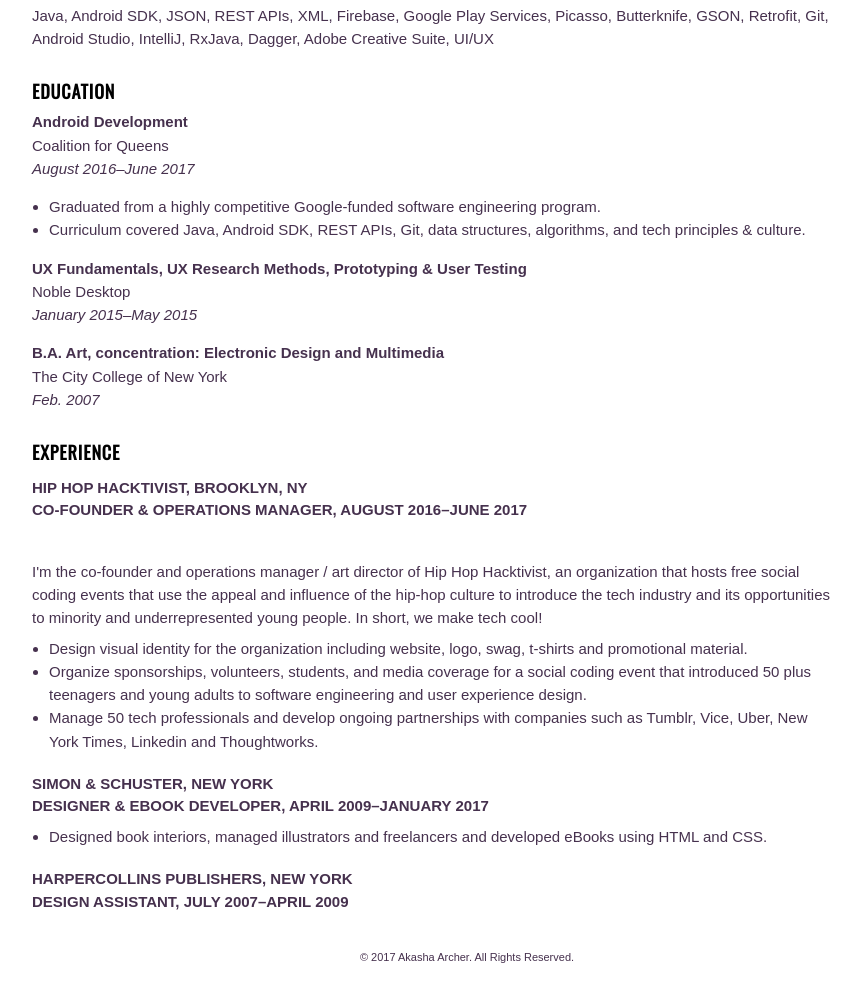
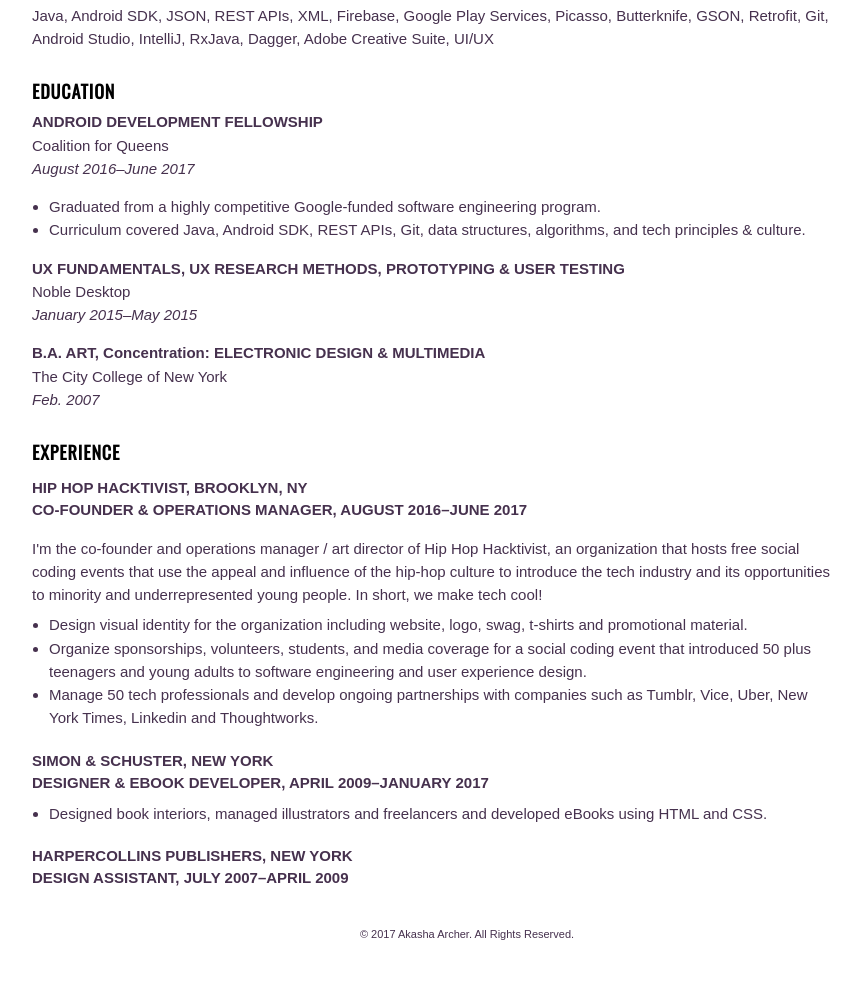
Before and after one commit to akasha-archer/akasha-archer.github.io, a plain HTML site: page resume.html in a window 1280 px wide. Shown: the part 293-1283 px from the top of the page, without its empty margins (173-1034 px from the left). After the commit the page ends 1260 px from the top, so only its background shows below. Drawn offline with nearby package versions, Linux system fonts and the light colour scheme.

Commit message:
Update resume.html

```diff
--- a/resume.html
+++ b/resume.html
@@ -58,7 +58,7 @@
 
 <h5>EDUCATION</h5>
 
-<p class="degree">Android Development
+<p class="degree">ANDROID DEVELOPMENT FELLOWSHIP
 <p class="plain"> Coalition for Queens
 <br>
 <em>August 2016&ndash;June 2017</em>
@@ -73,7 +73,7 @@
 </p>
 
 <p class="degree">
-UX Fundamentals, UX Research Methods, Prototyping & User Testing
+UX FUNDAMENTALS, UX RESEARCH METHODS, PROTOTYPING & USER TESTING
 <p class="plain"> Noble Desktop
 <br>
 <em>January 2015&ndash;May 2015 </em>
@@ -81,7 +81,7 @@ UX Fundamentals, UX Research Methods, Prototyping & User Testing
 </p>
 
 
-<p class="degree"> B.A. Art, concentration: Electronic Design and Multimedia
+<p class="degree"> B.A. ART, Concentration: ELECTRONIC DESIGN & MULTIMEDIA
 <p class="plain"> The City College of New York
 <br>
 <em>Feb. 2007 </em>
@@ -94,7 +94,6 @@ UX Fundamentals, UX Research Methods, Prototyping & User Testing
 Hip Hop Hacktivist, Brooklyn, NY <br>
 CO-FOUNDER & OPERATIONS MANAGER, August 2016&ndash;June 2017
 </p>
-<br>
 I'm the co-founder and operations manager / art director of Hip Hop Hacktivist, an organization that hosts free social coding events that use the appeal and influence of the hip-hop culture to introduce the tech industry and its opportunities to minority and underrepresented young people. In short, we make tech cool!
 </div>
 
@@ -112,7 +111,7 @@ York Times, Linkedin and Thoughtworks.
 
 <div class="title">
   <p>
-  simon & schuster, New York <br>
+ Simon & Schuster, New York <br>
 DESIGNER & EBOOK DEVELOPER, April 2009&ndash;January 2017
 </p>
 </div>
@@ -125,7 +124,7 @@ DESIGNER & EBOOK DEVELOPER, April 2009&ndash;January 2017
 
 <div class="title">
   <p>HarperCollins Publishers, new York <br>
-  Design Assistant, July 2007&ndash;April 2009
+  DESIGN ASSISTANT, July 2007&ndash;April 2009
 </P>
 </div>
 
```
